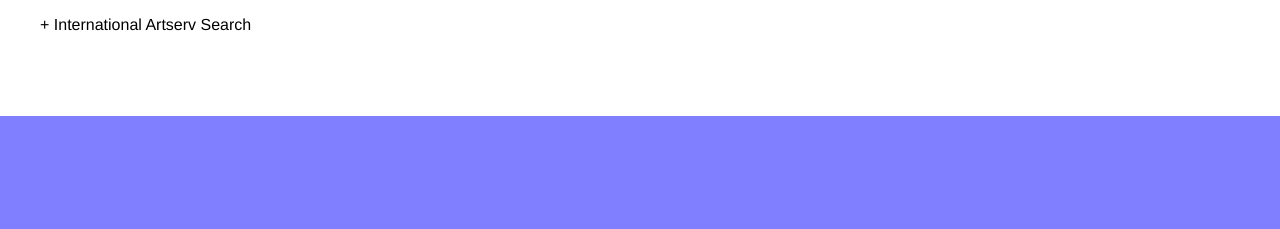
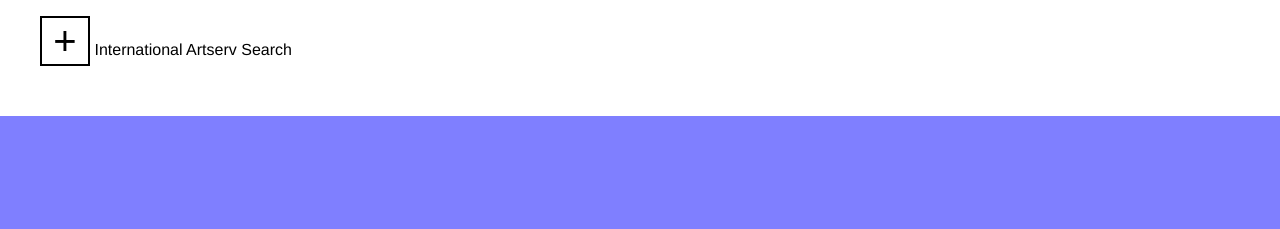
Before and after one commit to janephilipps/international-artserv, a plain HTML site: page index.html in a window 1280 px wide. Shown: the top 229 px of the page. Drawn offline with nearby package versions, Linux system fonts and the light colour scheme; some packages are replaced by stand-ins of ours.

Commit message:
add navbar directive and template

```diff
--- a/app.js
+++ b/app.js
@@ -1,7 +1,24 @@
-var app = angular.module("artservApp", []);
+var app = angular.module('artservApp', []);
 
-app.controller("MainCtrl", ["$scope", function ($scope) {
+app.controller('MainCtrl', ['$scope', function ($scope) {
 
-  $scope.test = "hello";
+  $scope.test = 'hello';
 
 }]);
+
+app.controller('NavbarCtrl', ['$scope', function ($scope) {
+
+  $scope.nav = 'NAV';
+
+  $scope.addEvent = function () {
+    console.log('hi');
+  }
+
+}]);
+
+app.directive('appNavbar', function() {
+  return {
+    templateUrl: './views/layouts/navbar.html',
+    controller: 'NavbarCtrl'
+  };
+});
--- a/index.html
+++ b/index.html
@@ -13,15 +13,10 @@
     <script src="app.js"></script>
   </head>
   <body ng-app="artservApp">
+
+    <div app-navbar></div>
+
     <div ng-controller="MainCtrl">
-      <nav>
-        <ul>
-          <li id="add-event">+</li>
-          <li id="brand">International Artserv</li>
-          <li id="search">Search</li>
-        </ul>
-      </nav>
-
       <div class="content">
         <ul>
           <li><a href="">alphabetical</a> |</li>
--- a/style.css
+++ b/style.css
@@ -1,5 +1,6 @@
 body {
   font-family: Helvetica, sans-serif;
+  font-size: 100%;
   margin: 0;
 }
 
@@ -25,6 +26,19 @@ nav ul li {
   display: inline-block;
 }
 
+nav button {
+  border: 2px solid #000;
+  border-radius: 0;
+  background-color: #FFF;
+  width: 50px;
+  height: 50px;
+}
+
+nav button p {
+  font-size: 3em;
+  margin: 0;
+}
+
 .content {
   text-align: center;
 }
--- /dev/null
+++ b/views/layouts/navbar.html
@@ -0,0 +1,7 @@
+<nav>
+  <ul>
+    <li id="add-event"><button ng-click="addEvent()"><p>+</p></button></li>
+    <li id="brand">International Artserv</li>
+    <li id="search">Search</li>
+  </ul>
+</nav>
```
